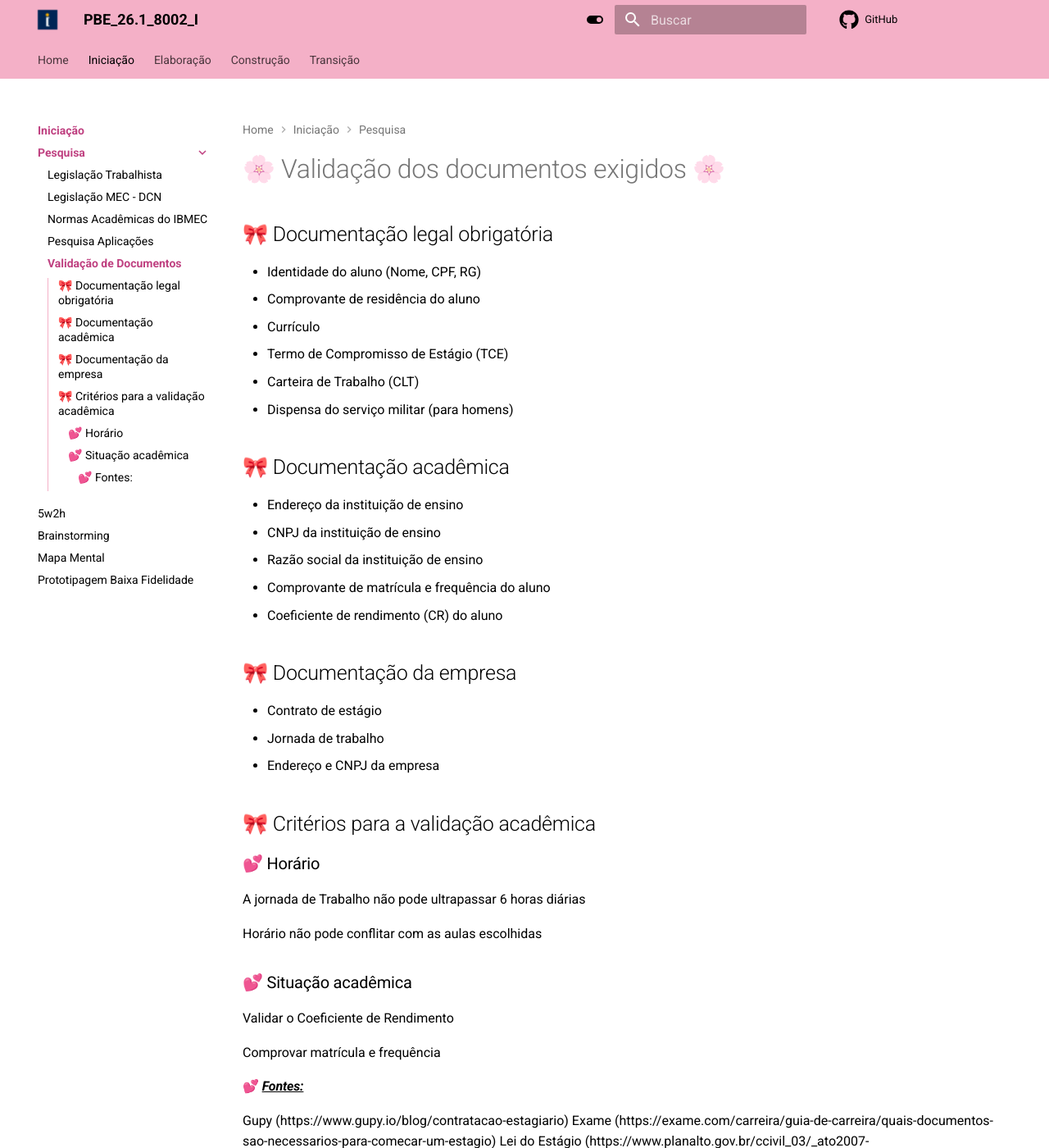
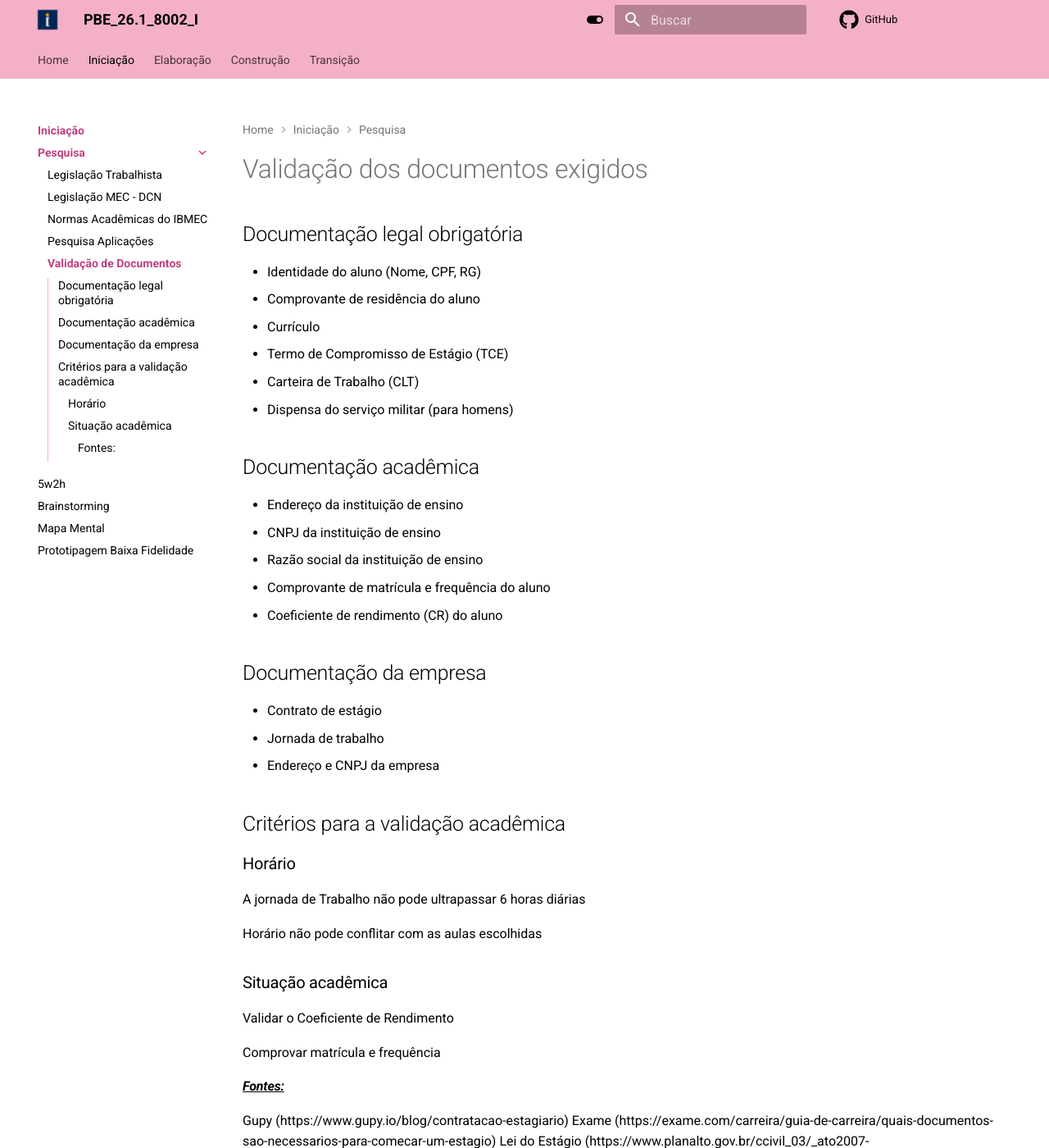
Before and after one commit to Projetos-de-Extensao/PBE_26.1_8002_I, an MkDocs documentation site: the page built from docs/Iniciacao/pesquisa-detalhes/validacao_documentos.md, in a window 1280 px wide and 1400 px high. Shown: the whole window at 82% size. Built offline with MkDocs 1.6.1 and Material for MkDocs 9.7.7, drawn with Linux system fonts in a browser that asks for light colours; comment, search, counter and statistics services are not loaded.

Commit message:
Update document validation details in markdown

```diff
--- a/docs/Iniciacao/pesquisa-detalhes/validacao_documentos.md
+++ b/docs/Iniciacao/pesquisa-detalhes/validacao_documentos.md
@@ -1,6 +1,6 @@
-# 🌸 Validação dos documentos exigidos 🌸
+# Validação dos documentos exigidos
 
-## 🎀 Documentação legal obrigatória
+## Documentação legal obrigatória
 
 -   Identidade do aluno (Nome, CPF, RG)
 -  Comprovante de residência do aluno
@@ -9,7 +9,7 @@
 -  Carteira de Trabalho (CLT)
 -   Dispensa do serviço militar (para homens)
 
-## 🎀 Documentação acadêmica
+## Documentação acadêmica
 
 -   Endereço da instituição de ensino
 -   CNPJ da instituição de ensino
@@ -17,27 +17,27 @@
 -   Comprovante de matrícula e frequência do aluno
 -   Coeficiente de rendimento (CR) do aluno
 
-## 🎀 Documentação da empresa
+## Documentação da empresa
 
 -   Contrato de estágio
 -   Jornada de trabalho
 -   Endereço e CNPJ da empresa
 
-## 🎀 Critérios para a validação acadêmica
+## Critérios para a validação acadêmica
 
-### 💕  Horário
+### Horário
 
 A jornada de Trabalho não pode ultrapassar 6 horas diárias
 
 Horário não pode conflitar com as aulas escolhidas
 
-### 💕 Situação acadêmica
+### Situação acadêmica
 
 Validar o Coeficiente de Rendimento
 
 Comprovar matrícula e frequência
 
-#### 💕 <u>*Fontes:*</u>
+#### <u>*Fontes:*</u>
 
 Gupy (https://www.gupy.io/blog/contratacao-estagiario)
 Exame (https://exame.com/carreira/guia-de-carreira/quais-documentos-sao-necessarios-para-comecar-um-estagio)
```
